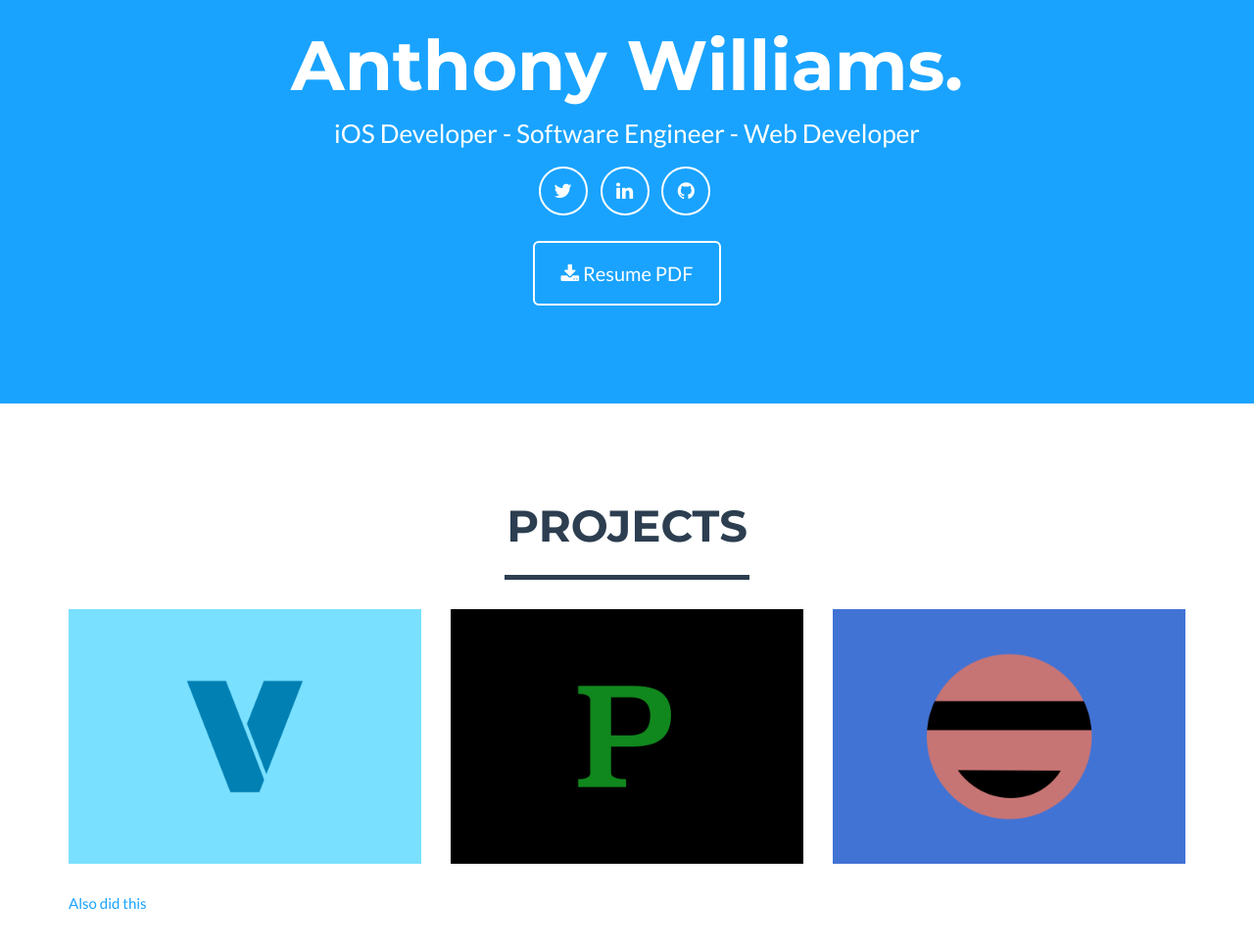
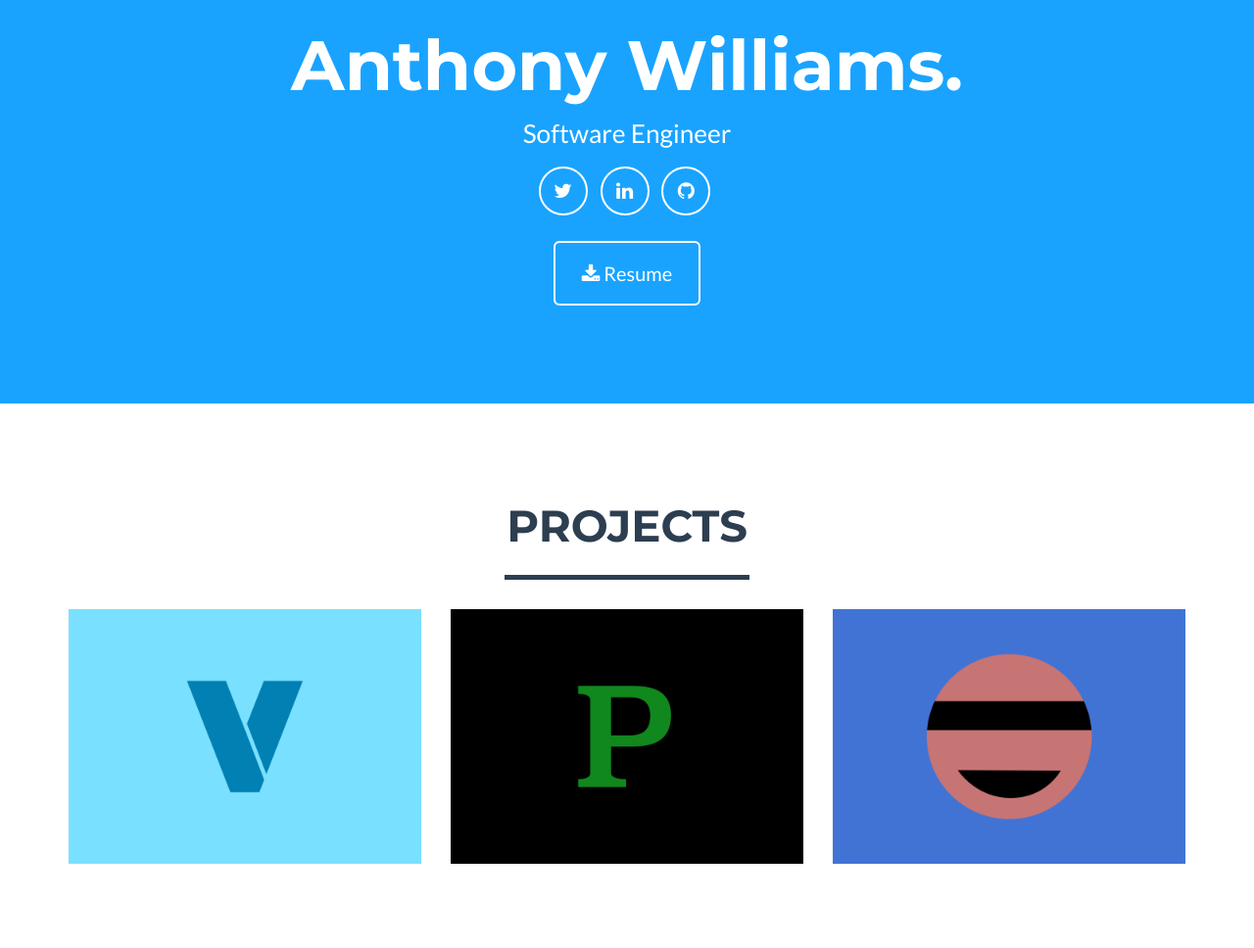
Before and after one commit to anthonyprograms/anthonyprograms.github.io, a plain HTML site: page index.html in a window 1280 px wide. Shown: the part 360-1328 px from the top of the page at 98% size. Drawn offline with nearby package versions, Linux system fonts and the light colour scheme.

Commit message:
Simplicity is key

```diff
--- a/index.html
+++ b/index.html
@@ -41,7 +41,7 @@
                     <img class="img-responsive" src="img/anthony.png" alt="">
                     <div class="intro-text">
                         <span class="name">Anthony Williams.</span>
-                        <span class="skills">iOS Developer - Software Engineer - Web Developer</span>
+                        <span class="skills">Software Engineer</span>
                         <ul class="list-inline">
                             <li>
                                 <a href="https://twitter.com/anthonyprograms" class="btn-social btn-outline"><i class="fa fa-fw fa-twitter"></i></a>
@@ -55,7 +55,7 @@
                         </ul>
                         <div class="col-lg-8 col-lg-offset-2 text-center">
                             <a href="img/AnthonyWilliamsResumePDF.pdf" class="btn btn-lg btn-outline">
-                                <i class="fa fa-download"></i> Resume PDF
+                                <i class="fa fa-download"></i> Resume
                             </a>
                         </div>
                     </div>
@@ -105,7 +105,6 @@
                     </a>
                 </div>
             </div>
-            <a href="http://discoveros.meteor.com" target="_blank">Also did this</a>
         </div>
     </section>
 
```
Also changed, not shown: 2 other files.
